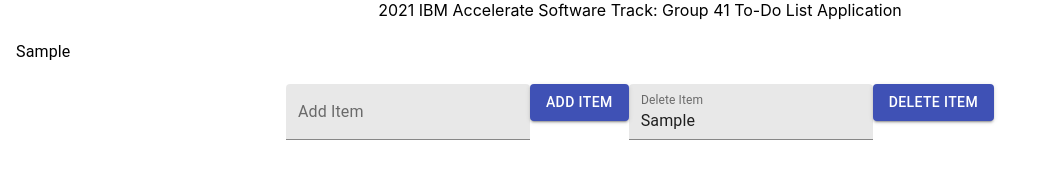
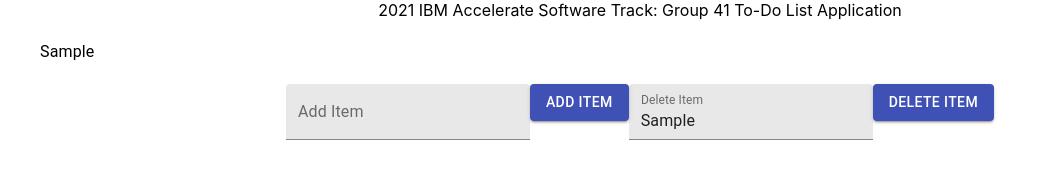
Before and after one commit to 2021-IBM-Accelerate-SW-Track/lab-1-team-41, a React (Create React App) app: page / in a window 1280 px wide. Both pictures are taken after typing "Sample", "Sample" into the empty fields and a click on the button "ADD ITEM". Shown: the top 190 px of the page, without its empty margins (0-1042 px from the left). Built offline with nearby package versions, Linux system fonts and the light colour scheme.

Commit message:
MUI: - wrapped todolist in a container component (to center items) - passed keyValue (index) to the ListItem component as a prop.

```diff
--- a/src/component/todoList/todoList.js
+++ b/src/component/todoList/todoList.js
@@ -1,6 +1,6 @@
 import React, { useState }from 'react';
 import TodoListItem from "../todoListItem/todoListItem"
-import { Button } from '@material-ui/core';
+import { Button, Container } from '@material-ui/core';
 import { TextField } from '@material-ui/core';
 import List from '@material-ui/core/List';
 
@@ -10,8 +10,8 @@
     const [deleteInput, setDelete] = useState('');
     //the delete button and everything can be removed by whoever is doing that issue
 
-    let listItems = todolist.map( (todoitem) =>
-        <TodoListItem title={todoitem.title} dateAdded={todoitem.dateAdded} timeAdded={todoitem.timeAdded} dateDue={todoitem.dateDue}/>
+    let listItems = todolist.map( (todoitem, index) =>
+        <TodoListItem keyVal={index} title={todoitem.title} dateAdded={todoitem.dateAdded} timeAdded={todoitem.timeAdded} dateDue={todoitem.dateDue}/>
     )
 
     function addItem() {
@@ -34,23 +34,24 @@
     }
 
     return (
-        <div>
+        <Container>
             <List component="nav">
                 {listItems}
             </List>
+
             <TextField id="filled-basic" label="Add Item" variant="filled" data-testid="new-item-input"
                 value={inputTitle}
-			    onChange={(e) => setValue(e.target.value)}/>
+                onChange={(e) => setValue(e.target.value)}/>
             <Button variant="contained" color="primary" onClick={addItem} data-testid="new-item-button">
                 Add Item
             </Button>
             <TextField id="filled-basic2" label="Delete Item" variant="filled"
                 value={deleteInput}
-			    onChange={(e) => setDelete(e.target.value)}/>
+                onChange={(e) => setDelete(e.target.value)}/>
             <Button variant="contained" color="primary" onClick={deleteItem}>
                 Delete Item
             </Button>
-        </div>
+        </Container>
     );
 }
 
--- a/src/component/todoListItem/todoListItem.js
+++ b/src/component/todoListItem/todoListItem.js
@@ -4,11 +4,9 @@
 
 function TodoListItem(props) {
     return (
-        <div>
-            <ListItem>
-                <ListItemText primary={props.title} />
-            </ListItem>
-        </div>
+        <ListItem key={props.keyVal}>
+            <ListItemText primary={props.title}/>
+        </ListItem>
     );
 }
 
```
